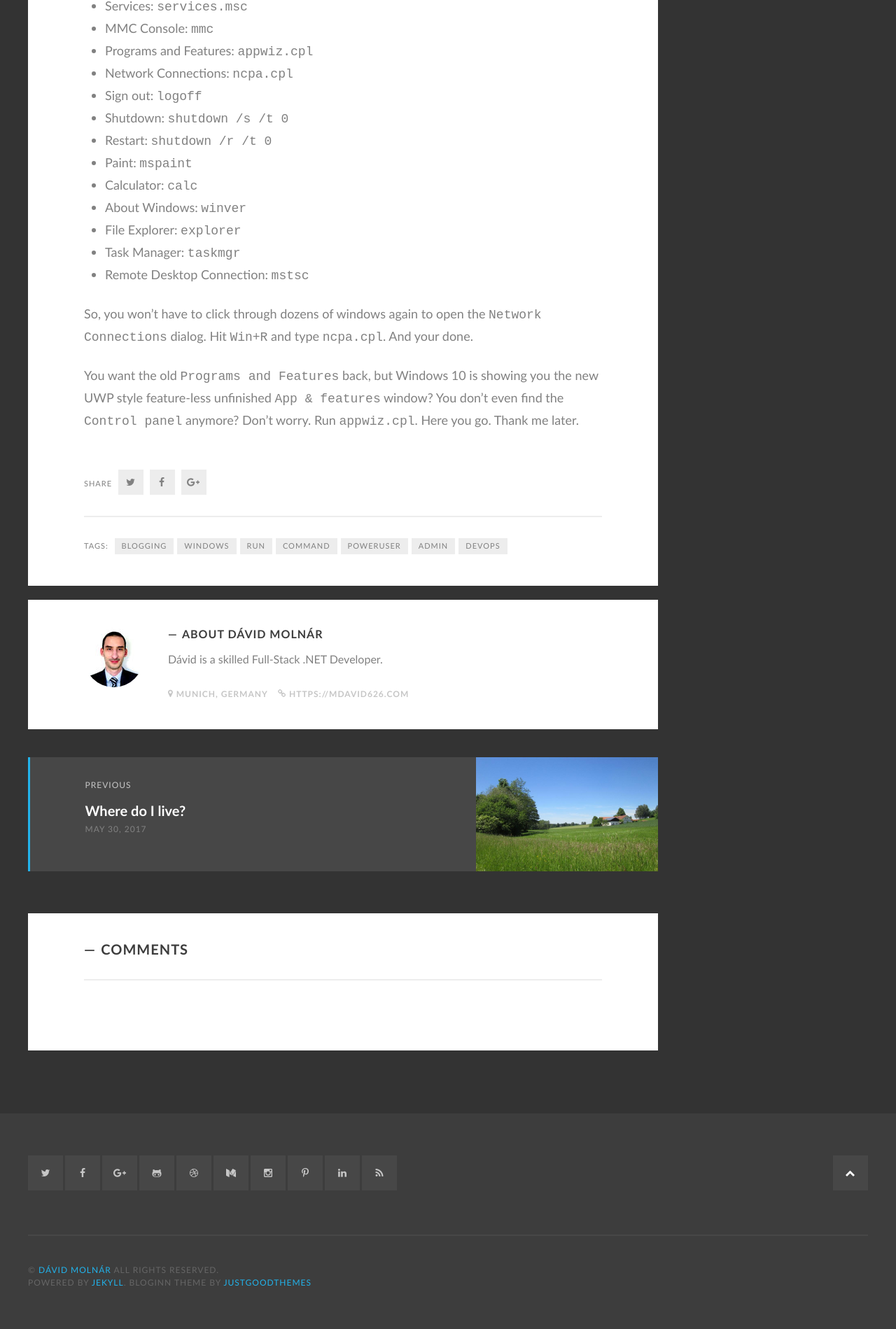
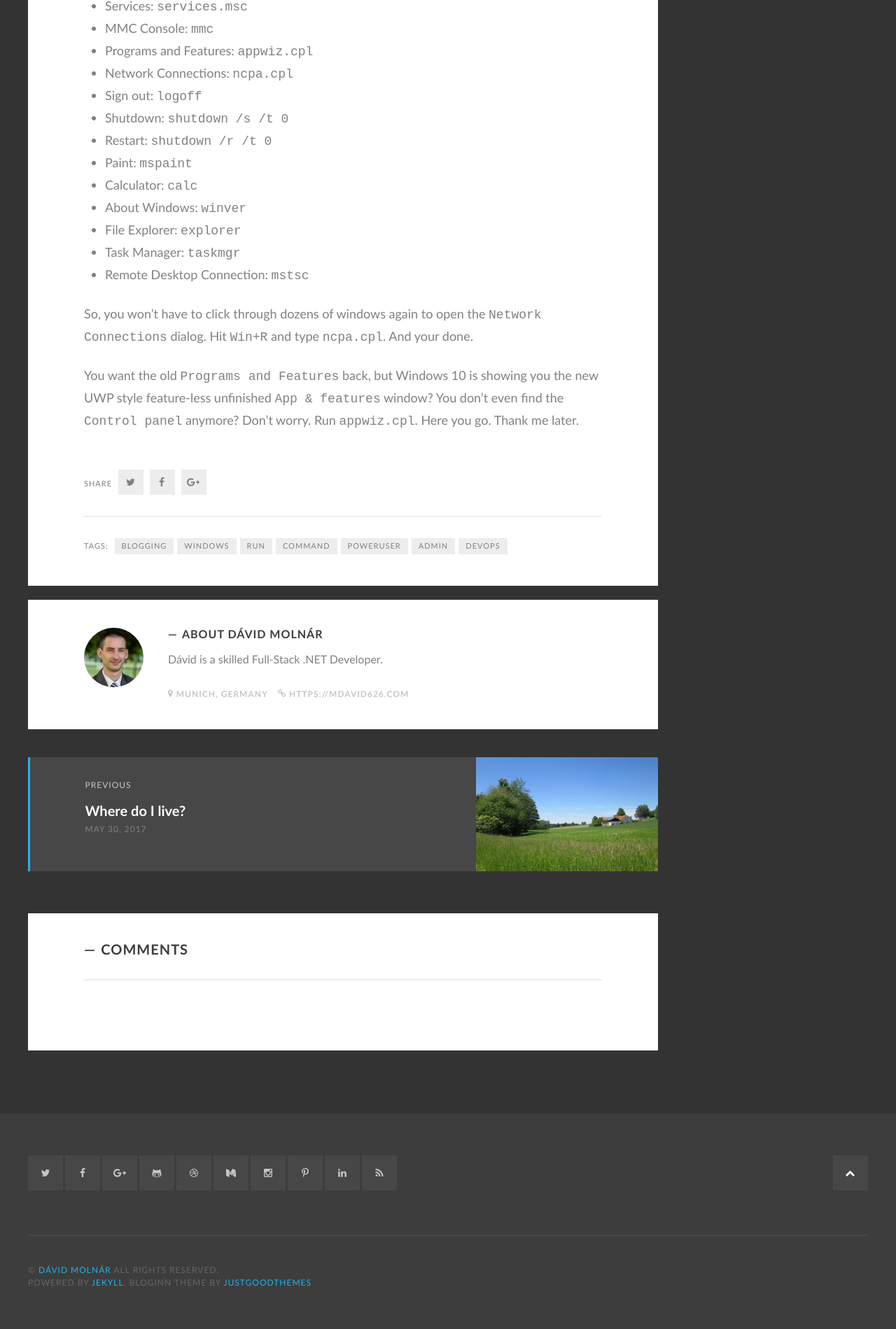
Before and after one commit to mdavid626/blog, a Jekyll site: the page built from _posts/2017-05-31-Windows-commands-every-power-user-should-know-about.md, in a window 1280 px wide. Shown: the part 1207-3106 px from the top of the page at 70% size. Built offline with Jekyll 4.4.1, drawn with Linux system fonts in a browser that asks for light colours; some web fonts are replaced; comment, search, counter and statistics services are not loaded.

Commit message:
add new author image

```diff
--- a/_config.yml
+++ b/_config.yml
@@ -44,7 +44,7 @@ author_name: "Dávid Molnár"
 author_bio: "Dávid is a skilled Full-Stack .NET Developer."
 author_url:  "https://mdavid626.com"
 author_location: "Munich, Germany"
-author_image: /images/authorimage.jpg?v=2
+author_image: /images/authorimage.jpg?v=3
 
 # Sidebar Add banner
 #banner_url: "http://justgoodthemes.com"
```
Also changed, not shown: images/authorimage.jpg.
